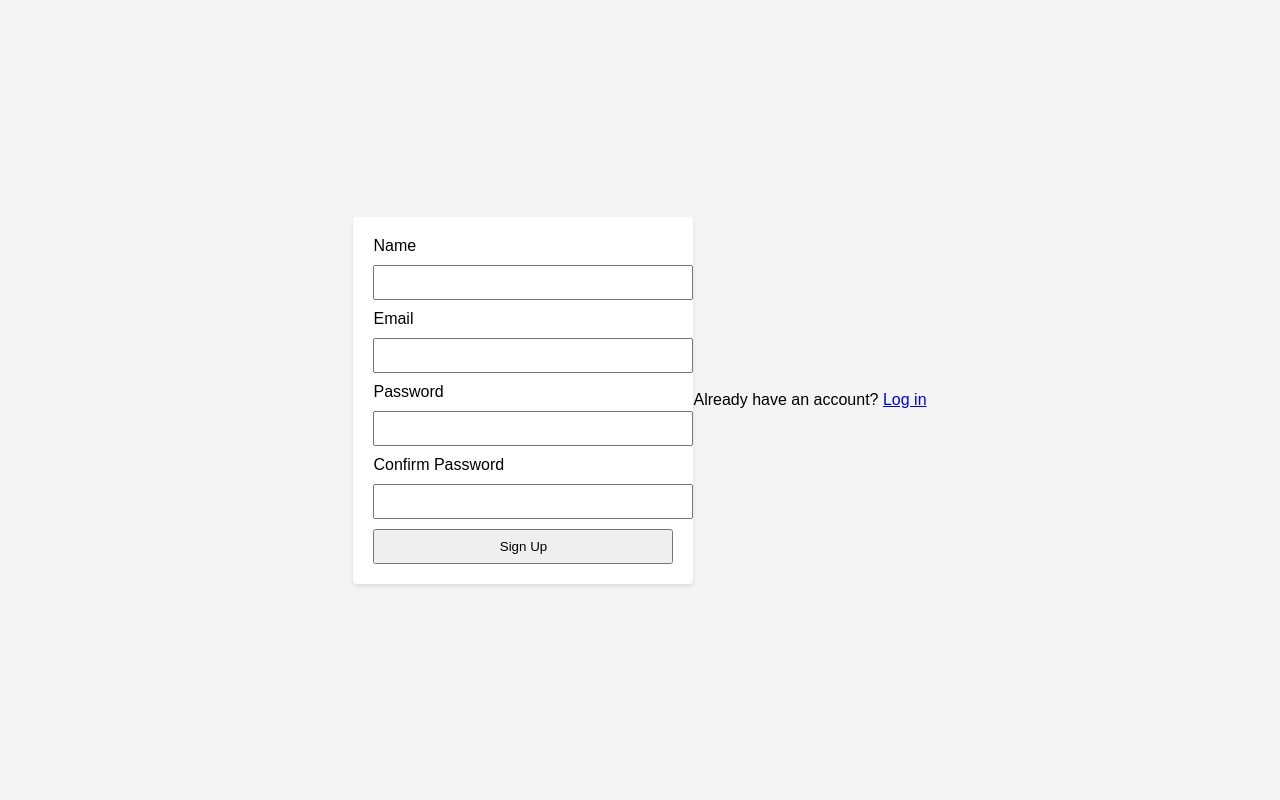
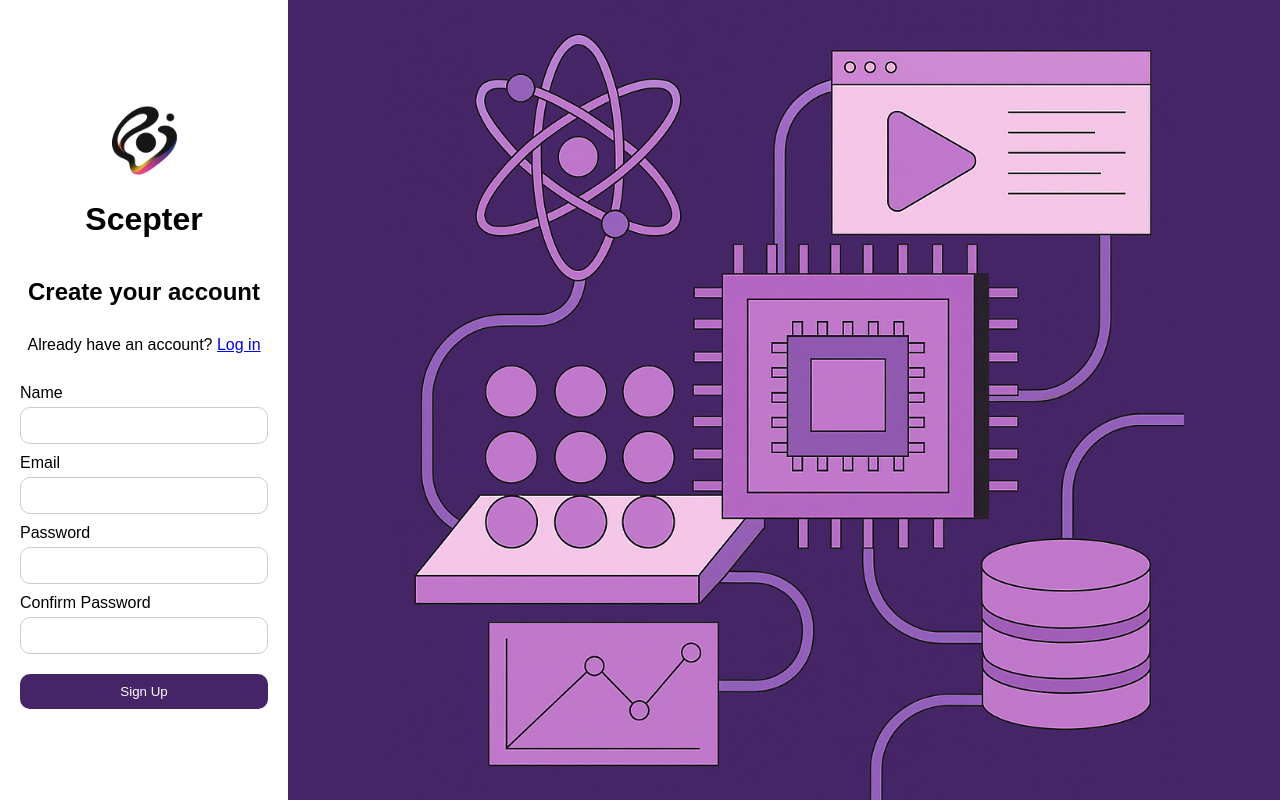
Before and after one commit to Rishdafish/Scepter-Qloo, a Flask app: page /signup in a window 1280 px wide. Run offline with Flask 3, Linux system fonts and the light colour scheme.

Commit message:
Mirror login layout on signup page

```diff
--- a/static/login.css
+++ b/static/login.css
@@ -83,6 +83,7 @@ body {
     flex: 4;
     background-color: #452567;
     background-image: url('images/BackgroundLoginPage.png');
-    background-size: cover;
+    background-size: contain;
+    background-repeat: no-repeat;
     background-position: center;
 }
--- a/static/signup.css
+++ b/static/signup.css
@@ -1,36 +1,89 @@
 body {
+    margin: 0;
     font-family: Arial, sans-serif;
-    background: #f4f4f4;
-    display: flex;
-    justify-content: center;
-    align-items: center;
     height: 100vh;
-    margin: 0;
 }
 
-form {
-    background: #fff;
-    padding: 20px;
-    border-radius: 4px;
-    box-shadow: 0 2px 4px rgba(0, 0, 0, 0.1);
-    width: 300px;
+.signup-container {
+    display: flex;
+    height: 100%;
 }
 
-input {
-    display: block;
-    width: 100%;
-    margin: 10px 0;
-    padding: 8px;
+.left-panel {
+    flex: 1;
+    max-width: 20%;
+    background: #fff;
+    padding: 40px 20px;
+    display: flex;
+    flex-direction: column;
+    align-items: center;
+    justify-content: center;
 }
 
-button {
+.left-panel .logo {
+    max-width: 100px;
+    margin-bottom: 10px;
+}
+
+.left-panel .title {
+    margin: 0 0 20px 0;
+}
+
+.left-panel form {
     width: 100%;
-    padding: 8px;
+    display: flex;
+    flex-direction: column;
+}
+
+.left-panel label {
+    margin-top: 10px;
+}
+
+.left-panel input {
+    padding: 10px;
+    margin-top: 5px;
+    border: 1px solid #ccc;
+    border-radius: 10px;
+    box-sizing: border-box;
+    transition: border-color 0.3s, box-shadow 0.3s;
+}
+
+.left-panel input:focus {
+    outline: none;
+    border-color: #ff69b4;
+    box-shadow: 0 0 4px #ff69b4;
+}
+
+.left-panel button {
+    margin-top: 20px;
+    padding: 10px;
+    border: none;
+    border-radius: 10px;
+    background-color: #452567;
+    color: #fff;
+    cursor: pointer;
+}
+
+.login-text {
+    margin: 10px 0 20px 0;
+}
+
+.login-text a {
+    color: blue;
 }
 
 .flash-messages {
     color: red;
     list-style: none;
     padding: 0;
-    margin-bottom: 10px;
+    margin: 0 0 10px 0;
 }
+
+.right-panel {
+    flex: 4;
+    background-color: #452567;
+    background-image: url('images/BackgroundLoginPage.png');
+    background-size: contain;
+    background-repeat: no-repeat;
+    background-position: center;
+}
--- a/templates/signup.html
+++ b/templates/signup.html
@@ -6,6 +6,13 @@
     <link rel="stylesheet" href="{{ url_for('static', filename='signup.css') }}">
 </head>
 <body>
+    <div class="signup-container">
+        <div class="left-panel">
+            <img src="{{ url_for('static', filename='images/Logo.png') }}" alt="Scepter logo" class="logo">
+            <h1 class="title">Scepter</h1>
+            <h2>Create your account</h2>
+            <p class="login-text">Already have an account? <a href="{{ url_for('login') }}">Log in</a></p>
+
             {% with messages = get_flashed_messages() %}
               {% if messages %}
                 <ul class="flash-messages">
@@ -31,7 +38,8 @@
 
                 <button type="submit">Sign Up</button>
             </form>
-
-    <p>Already have an account? <a href="{{ url_for('login') }}">Log in</a></p>
+        </div>
+        <div class="right-panel"></div>
+    </div>
 </body>
 </html>
```
Lines whose indentation alone changed are shown as unchanged.
